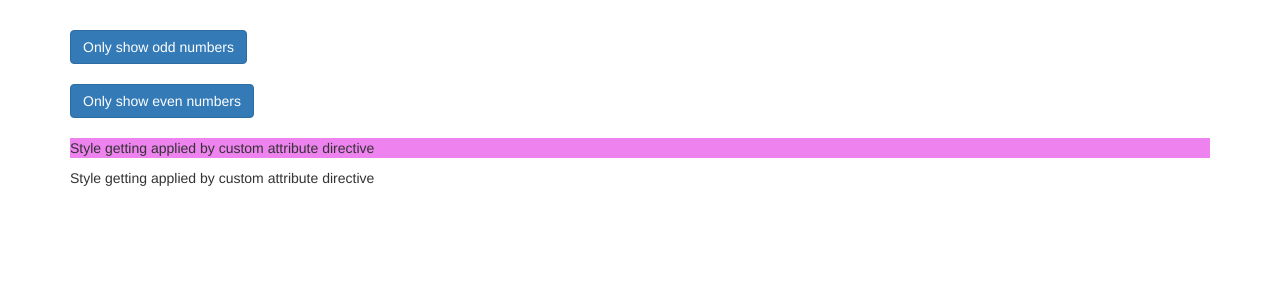
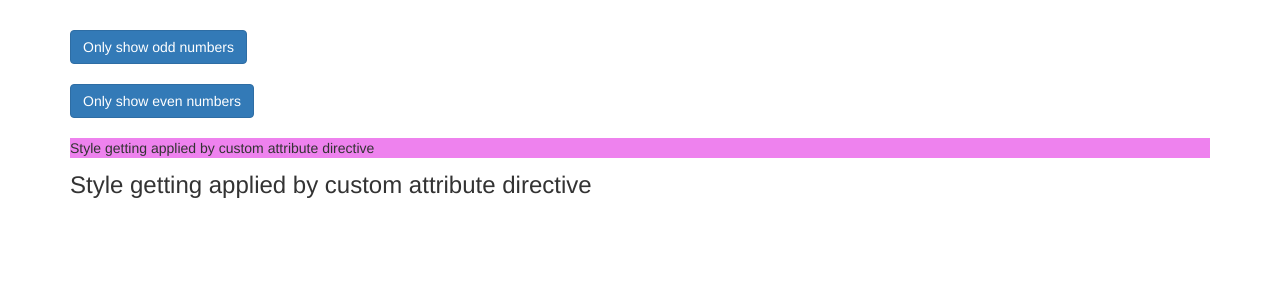
Before and after one commit to aniketgaikwad9797/angular-directives, an Angular app: page / in a window 1280 px wide. Shown: the top 300 px of the page. Built offline with nearby package versions, Linux system fonts and the light colour scheme.

Commit message:
Creating and binding directive properties

```diff
--- a/src/app/app.component.html
+++ b/src/app/app.component.html
@@ -45,7 +45,7 @@
       <p basicAttributeDirective>
         Style getting applied by custom attribute directive
       </p>
-      <p appBetterAttributeDirective>
+      <p appBetterAttributeDirective userInputFontSize="48px">
         Style getting applied by custom attribute directive
       </p>
     </div>
--- a/src/app/better-attribute-directive/better-attribute-directive.directive.ts
+++ b/src/app/better-attribute-directive/better-attribute-directive.directive.ts
@@ -3,6 +3,7 @@ import {
   ElementRef,
   HostBinding,
   HostListener,
+  Input,
   Renderer2,
 } from '@angular/core';
 
@@ -10,11 +11,13 @@ import {
   selector: '[appBetterAttributeDirective]',
 })
 export class BetterAttributeDirectiveDirective {
+  @Input() userInputFontSize: string;
   constructor(private UIelement: ElementRef, private renderer: Renderer2) {}
-  @HostBinding('style.fontSize') fontSize = '14px';
+  @HostBinding('style.fontSize') fontSize
 
   //Renderer is a better way of accessing the DOM
   ngOnInit() {
+    this.fontSize = '24px'
     // this.renderer.setStyle(
     //   this.UIelement.nativeElement,
     //   'background-color',
@@ -29,7 +32,7 @@ export class BetterAttributeDirectiveDirective {
     //   'background-color',
     //   'red'
     // );
-    this.fontSize = '28px';
+    this.fontSize = this.userInputFontSize;
   }
 
   @HostListener('mouseleave') onMouseLeave(eventData: Event) {
```
